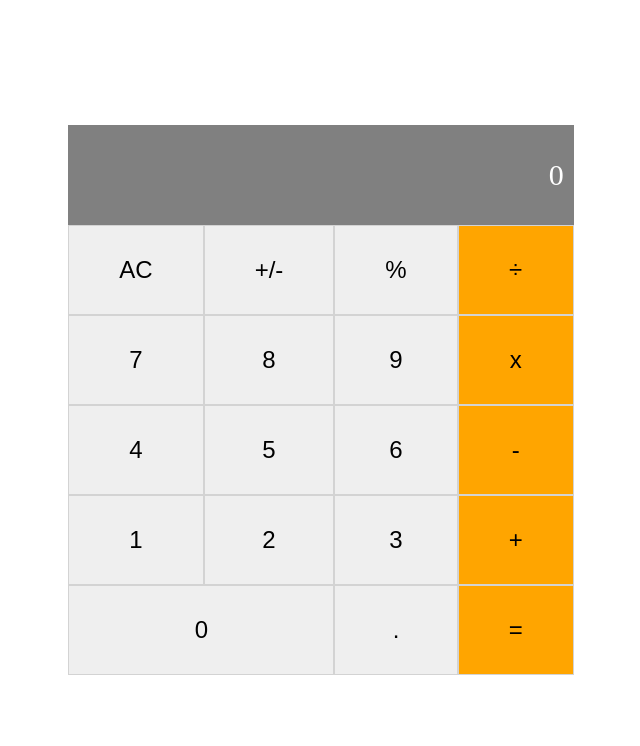
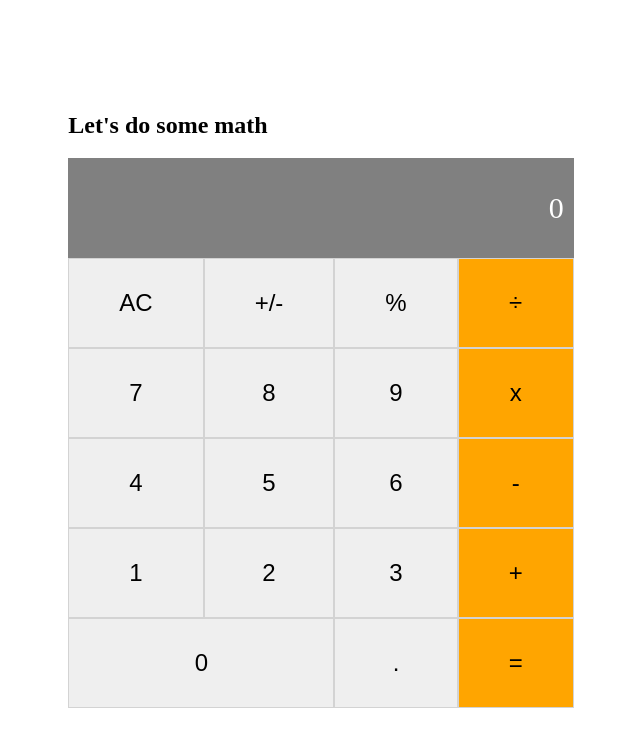
Before and after one commit to Cerdtruir/MathSite, a React (Create React App) app: page / in a window 1280 px wide. Shown: the top 746 px of the page, without its empty margins (319-959 px from the left). Built offline with nearby package versions, Linux system fonts and the light colour scheme.

Commit message:
Add heading to calculator page

```diff
--- a/src/components/Calculator.js
+++ b/src/components/Calculator.js
@@ -96,10 +96,15 @@ function Calculator() {
   };
 
   return (
-    <div className="calculator">
-      <Display data={data} />
-      <Keypad getState={getState} />
-    </div>
+    <>
+      <div>
+        <h2>Let&apos;s do some math</h2>
+      </div>
+      <div className="calculator">
+        <Display data={data} />
+        <Keypad getState={getState} />
+      </div>
+    </>
   );
 }
 
```
